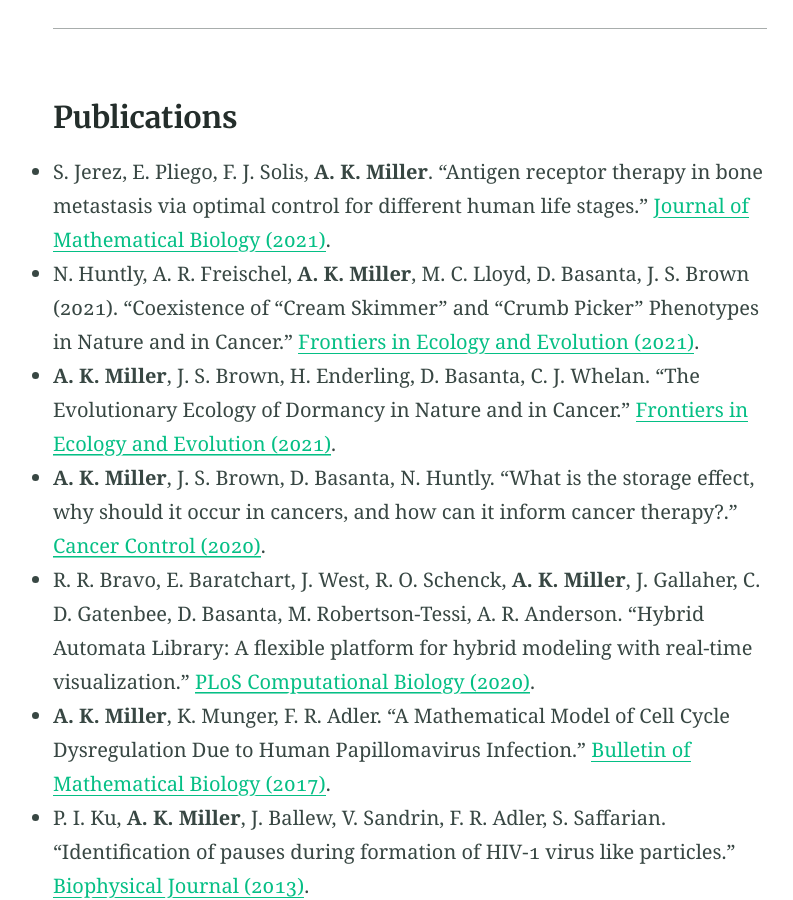
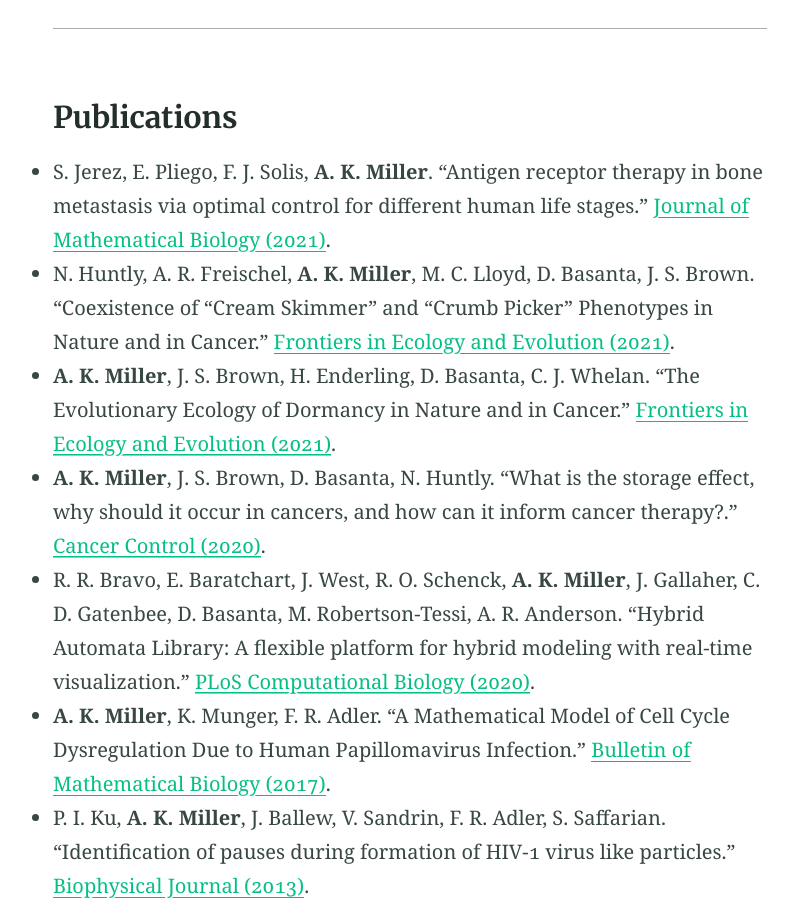
Before and after one commit to annakmil/annakmil.github.io, a Jekyll site: the page built from research.md, in a window 1280 px wide and 900 px high, scrolled down 730 px. Shown: the whole window, without its empty margins (230-1023 px from the left). Built offline with Jekyll 4.4.1, drawn with Linux system fonts in a browser that asks for light colours.

Commit message:
Update research.md

```diff
--- a/research.md
+++ b/research.md
@@ -11,7 +11,7 @@ I am interested in modeling and simulating problems at the intersection of biolo
 <hr/>
 ### Publications
 * S. Jerez, E. Pliego, F. J. Solis,  **A. K. Miller**. "Antigen receptor therapy in bone metastasis via optimal control for different human life stages." [Journal of Mathematical Biology (2021)](https://link.springer.com/article/10.1007/s00285-021-01673-4).
-* N. Huntly, A. R. Freischel, **A. K. Miller**, M. C. Lloyd, D. Basanta, J. S. Brown (2021). "Coexistence of "Cream Skimmer" and "Crumb Picker" Phenotypes in Nature and in Cancer." [Frontiers in Ecology and Evolution (2021)](https://www.frontiersin.org/articles/10.3389/fevo.2021.697618/full).
+* N. Huntly, A. R. Freischel, **A. K. Miller**, M. C. Lloyd, D. Basanta, J. S. Brown. "Coexistence of "Cream Skimmer" and "Crumb Picker" Phenotypes in Nature and in Cancer." [Frontiers in Ecology and Evolution (2021)](https://www.frontiersin.org/articles/10.3389/fevo.2021.697618/full).
 * **A. K. Miller**, J. S. Brown, H. Enderling, D. Basanta, C. J. Whelan. "The Evolutionary Ecology of Dormancy in Nature and in Cancer." [Frontiers in Ecology and Evolution (2021)](https://www.frontiersin.org/articles/10.3389/fevo.2021.676802/full).
 * **A. K. Miller**, J. S. Brown, D. Basanta, N. Huntly. "What is the storage effect, why should it occur in cancers, and how can it inform cancer therapy?." [Cancer Control (2020)](https://journals.sagepub.com/doi/full/10.1177/1073274820941968).
 * R. R. Bravo, E. Baratchart, J. West, R. O. Schenck, **A. K. Miller**, J. Gallaher, C. D. Gatenbee, D. Basanta, M. Robertson-Tessi, A. R. Anderson. "Hybrid Automata Library: A flexible platform for hybrid modeling with real-time visualization." [PLoS Computational Biology (2020)](https://journals.plos.org/ploscompbiol/article?id=10.1371/journal.pcbi.1007635).
```
